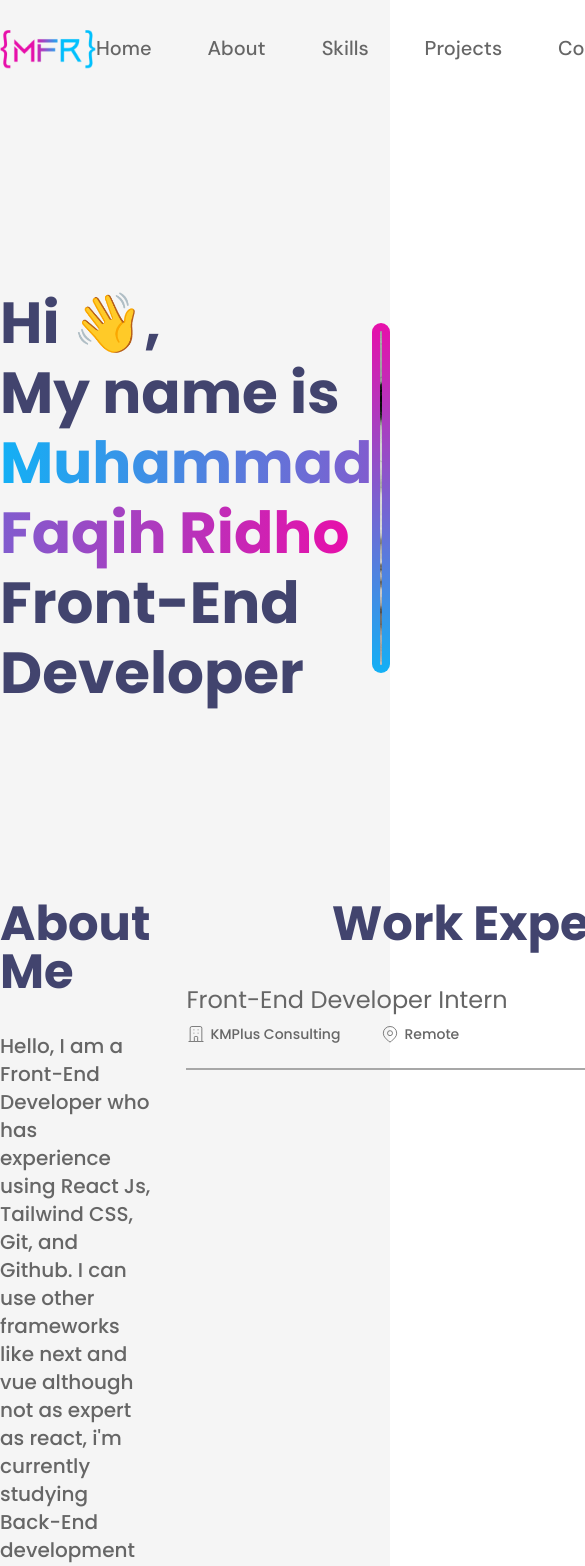
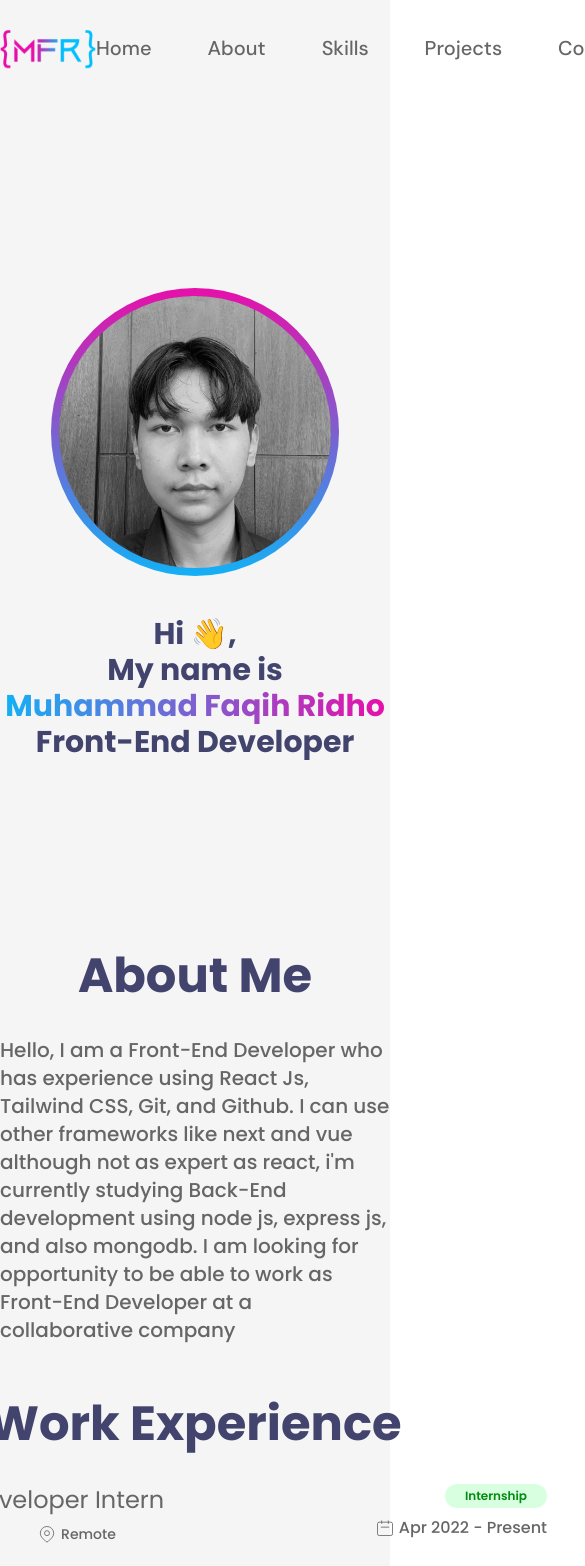
Before and after one commit to MFaqihRidho/new-personal-portofolio, a Vue app: page / in a window 390 px wide. Shown: the top 1566 px of the page, 585 px wide, since content can reach past the window. Built offline with nearby package versions, Linux system fonts and the light colour scheme.

Commit message:
update responsive

```diff
--- a/src/App.vue
+++ b/src/App.vue
@@ -2,7 +2,7 @@
 import Navbar from "./Components/Molecules/Navbar.vue";
 import MainLayout from "./Components/Layouts/MainLayout.vue";
 import Hero from "./Components/Organism/Hero.vue";
-import About from "./Components/Molecules/About.vue";
+import About from "./Components/Organism/About.vue";
 import Skills from "./Components/Organism/Skills.vue";
 import Projects from "./Components/Organism/Projects.vue";
 import Contact from "./Components/Organism/Contact.vue";
--- a/src/Components/Layouts/MainLayout.vue
+++ b/src/Components/Layouts/MainLayout.vue
@@ -1,6 +1,6 @@
 <template>
   <div
-    class="bg-lightMode dark:bg-darkMode mx-auto 2xl:px-36 xl:px-28 w-full min-h-screen font-Poppins flex flex-col gap-48 text-darkContent dark:text-primaryDark pb-10"
+    class="bg-lightMode dark:bg-darkMode mx-auto lg:px-20 2xl:px-36 xl:px-28 w-full min-h-screen font-Poppins flex flex-col gap-48 text-darkContent dark:text-primaryDark pb-10"
   >
     <slot></slot>
   </div>
--- a/src/Components/Molecules/About.vue
+++ b/src/Components/Organism/About.vue
@@ -1,9 +1,12 @@
 <script setup>
-import Experience from "./Experience.vue";
+import Experience from "../Molecules/Experience.vue";
 </script>
 
 <template>
-  <section id="about" class="flex flex-row items-start gap-9">
+  <section
+    id="about"
+    class="flex flex-col justify-center items-center xl:flex-row xl:justify-between xl:items-start gap-14 xl:gap-9"
+  >
     <div
       data-aos="fade-right"
       class="flex gap-9 min-h-[200px] flex-col items-center"
--- a/src/Components/Organism/Footer.vue
+++ b/src/Components/Organism/Footer.vue
@@ -9,11 +9,11 @@ import NavLink from "../Molecules/NavLink.vue";
       <div>
         <img
           class="w-24 h-24"
-          src="../../Assets/Icons/logo-dark.png"
+          src="../../Assets/Icons/logo.png"
           alt="logo-dark"
         />
       </div>
-      <div class="flex gap-12 items-center text-lightContent">
+      <div class="flex gap-12 items-center text-primary dark:text-lightContent">
         <p class="font-DMSans text-lg">mfaqihridhoo@gmail.com</p>
         <SocialMedia />
       </div>
--- a/src/Components/Organism/Hero.vue
+++ b/src/Components/Organism/Hero.vue
@@ -5,10 +5,13 @@ onMounted(() => {});
 </script>
 
 <template>
-  <section id="hero" class="flex w-full items-center justify-between">
+  <section
+    id="hero"
+    class="flex gap-10 lg:gap-0 lg:flex-row flex-col-reverse w-full items-center justify-between"
+  >
     <h1
       data-aos="zoom-in-right"
-      class="text-[58px] glitch leading-[70px] font-bold text-primary dark:text-primaryDark"
+      class="text-center text-3xl lg:text-start md:text-5xl xl:text-[58px] xl:leading-[70px] font-bold text-primary dark:text-primaryDark"
     >
       Hi 👋, <br />
       My name is<br />
@@ -22,7 +25,7 @@ onMounted(() => {});
 
     <div
       data-aos="zoom-in-left"
-      class="h-[350px] w-[350px] bg-gradient-to-t from-leftGradient to-rightGradient p-2 overflow-hidden rounded-full"
+      class="h-72 w-72 xl:h-[350px] xl:w-[350px] lg:h-[250px] lg:w-[250px] bg-gradient-to-t from-leftGradient to-rightGradient p-2 overflow-hidden rounded-full"
     >
       <img
         class="rounded-full w-full h-full object-cover"
--- a/src/Components/Organism/Projects.vue
+++ b/src/Components/Organism/Projects.vue
@@ -13,7 +13,9 @@ import ProjectCard from "../Molecules/ProjectCard.vue";
       <SectionTitle>Projects</SectionTitle>
       <SectionSubTitle>Things I’ve built so far</SectionSubTitle>
     </div>
-    <div class="grid grid-cols-3 gap-y-16 gap-x-20">
+    <div
+      class="grid justify-center lg:grid-cols-2 items-center xl:grid-cols-3 gap-y-16 gap-x-20"
+    >
       <ProjectCard
         title="Calories Counter"
         desc="calorie counter web app, if you know this web app is similar to myfitnespal for example, and uses nutritionix as a food data api"
--- a/src/main.js
+++ b/src/main.js
@@ -5,6 +5,6 @@ import "./index.css";
 import { createApp } from "vue";
 
 export const app = createApp(App);
-app.AOS = new AOS.init({ disable: "phone" });
+app.AOS = new AOS.init();
 
 app.use(AOS).mount("#app");
```
